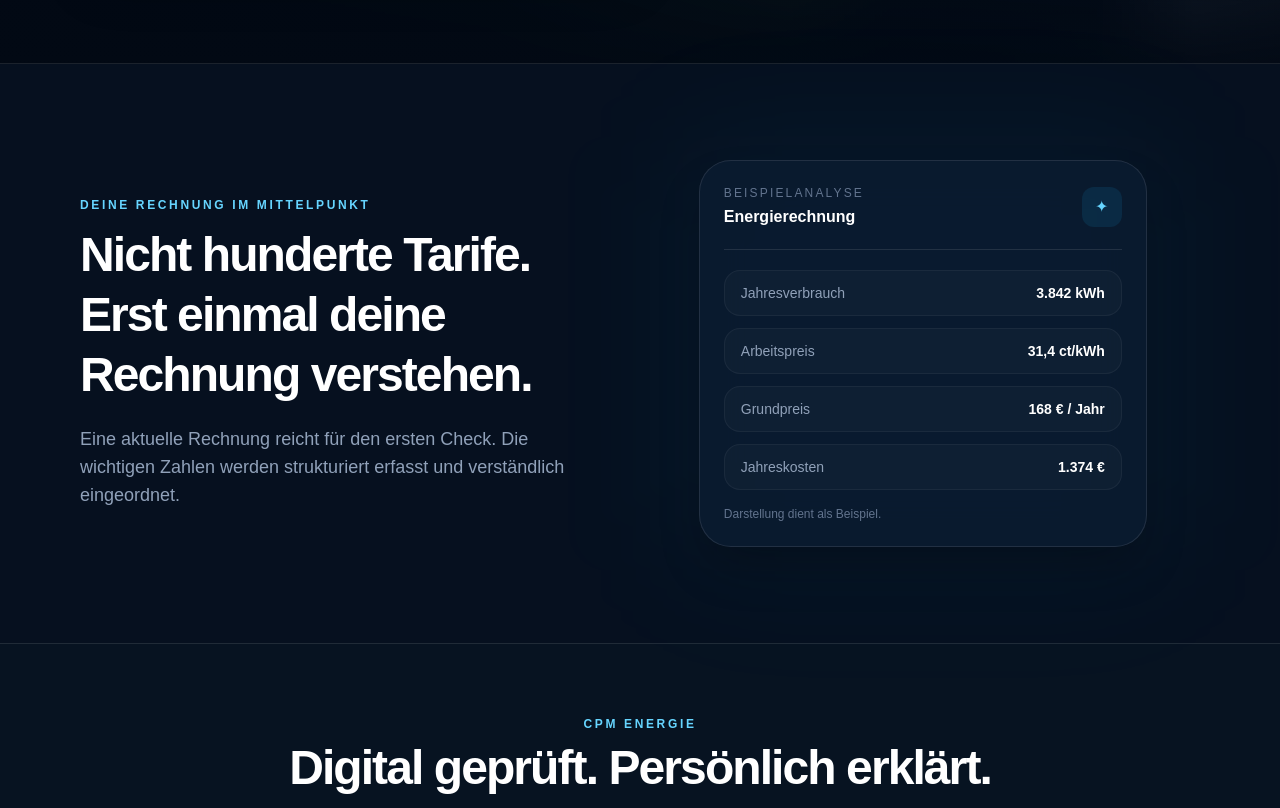
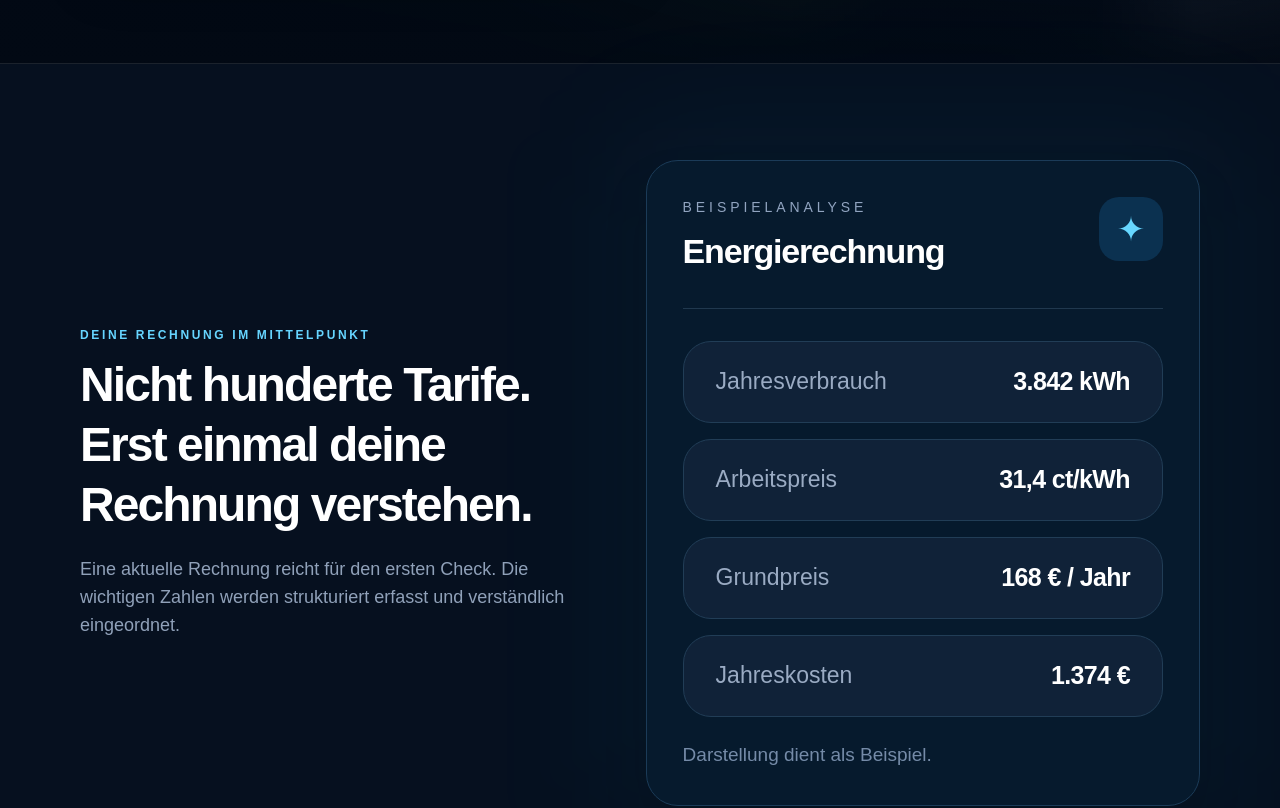
Before and after one commit to svt8f46zcd-stack/cpm-energie-website, a Next.js app: page / in a window 1280 px wide. Shown: the part 1042-1850 px from the top of the page. Built offline with nearby package versions, Linux system fonts and the light colour scheme.

Commit message:
Match website example analysis to reference exactly

```diff
--- a/app/page.tsx
+++ b/app/page.tsx
@@ -16,12 +16,22 @@ export default function Home() {
               <h2 id="analysis-heading" className="mt-3 max-w-2xl text-3xl font-black leading-tight tracking-[-.04em] text-white md:text-5xl">Nicht hunderte Tarife. Erst einmal deine Rechnung verstehen.</h2>
               <p className="mt-5 max-w-xl text-base leading-7 text-slate-400 md:text-lg">Eine aktuelle Rechnung reicht für den ersten Check. Die wichtigen Zahlen werden strukturiert erfasst und verständlich eingeordnet.</p>
             </div>
-            <div className="relative mx-auto w-full max-w-md">
-              <div className="absolute -inset-6 rounded-[2.5rem] bg-[#19b7ff]/5 blur-3xl" />
-              <div className="relative overflow-hidden rounded-[2rem] border border-white/10 bg-[#0b1b30]/90 p-6 shadow-2xl shadow-black/30 backdrop-blur-xl">
-                <div className="flex items-center justify-between border-b border-white/10 pb-5"><div><p className="text-xs uppercase tracking-[.18em] text-slate-500">Beispielanalyse</p><p className="mt-1 font-bold text-white">Energierechnung</p></div><span className="flex h-10 w-10 items-center justify-center rounded-xl bg-[#19b7ff]/10 text-[#66d5ff]">✦</span></div>
-                <div className="space-y-3 pt-5">{[['Jahresverbrauch','3.842 kWh'],['Arbeitspreis','31,4 ct/kWh'],['Grundpreis','168 € / Jahr'],['Jahreskosten','1.374 €']].map(([label,value]) => <div key={label} className="flex items-center justify-between rounded-2xl border border-white/5 bg-white/[.025] px-4 py-3"><span className="text-sm text-slate-400">{label}</span><span className="text-sm font-bold text-white">{value}</span></div>)}</div>
-                <p className="mt-4 text-xs text-slate-500">Darstellung dient als Beispiel.</p>
+            <div className="relative mx-auto w-full max-w-xl">
+              <div className="absolute -inset-8 rounded-[3rem] bg-[#19b7ff]/5 blur-3xl" />
+              <div className="relative overflow-hidden rounded-[2rem] border border-[#1b3b58] bg-[#061a2d] p-7 shadow-2xl shadow-black/25 sm:p-9">
+                <div className="flex items-start justify-between gap-5">
+                  <div>
+                    <p className="text-[14px] uppercase tracking-[.28em] text-[#91a4c0]">Beispielanalyse</p>
+                    <h3 className="mt-4 text-[30px] font-extrabold leading-none tracking-[-.035em] text-white sm:text-[34px]">Energierechnung</h3>
+                  </div>
+                  <div className="flex h-16 w-16 shrink-0 items-center justify-center rounded-[20px] bg-[#0b3150] text-[34px] leading-none text-[#67d7ff]">✦</div>
+                </div>
+                <div className="mt-10 border-t border-[#20384e] pt-8">
+                  <div className="space-y-4">
+                    {[['Jahresverbrauch','3.842 kWh'],['Arbeitspreis','31,4 ct/kWh'],['Grundpreis','168 € / Jahr'],['Jahreskosten','1.374 €']].map(([label,value]) => <div key={label} className="flex min-h-[82px] items-center justify-between gap-6 rounded-[28px] border border-[#213d56] bg-[#102238] px-6 py-5 sm:px-8"><span className="text-[20px] font-medium text-[#9aabc3] sm:text-[23px]">{label}</span><span className="text-right text-[22px] font-extrabold tracking-[-.025em] text-white sm:text-[25px]">{value}</span></div>)}
+                  </div>
+                  <p className="mt-6 text-[17px] text-[#758ba8] sm:text-[19px]">Darstellung dient als Beispiel.</p>
+                </div>
               </div>
             </div>
           </div>
```
